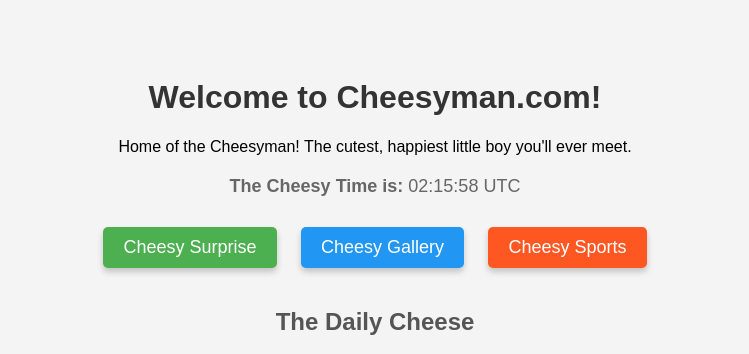
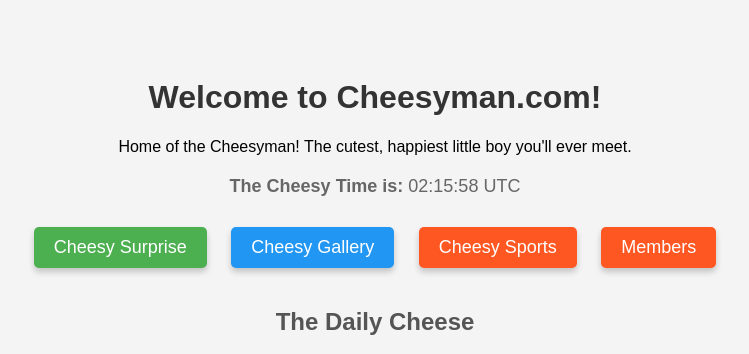
Before and after one commit to unclebobbysturkey/cheesyman-website, a plain HTML site: page nginx/html/cheesyhome.html in a window 1280 px wide. Shown: the top 354 px of the page, without its empty margins (265-1014 px from the left). Drawn offline with Linux system fonts and the light colour scheme.

Commit message:
Added members button

```diff
--- a/nginx/html/cheesyhome.html
+++ b/nginx/html/cheesyhome.html
@@ -101,6 +101,7 @@
         <button class="button" id="random-button" onclick="goToRandomPhoto()">Cheesy Surprise</button>
         <a href="gallery.html" class="button" id="gallery-button">Cheesy Gallery</a>
         <a href="sports.html" class="button" id="sports-button">Cheesy Sports</a>
+        <a href="/members" class="button" id="sports-button">Members</a>
     </div>
 
     <!-- Daily Cheese Image -->
```
